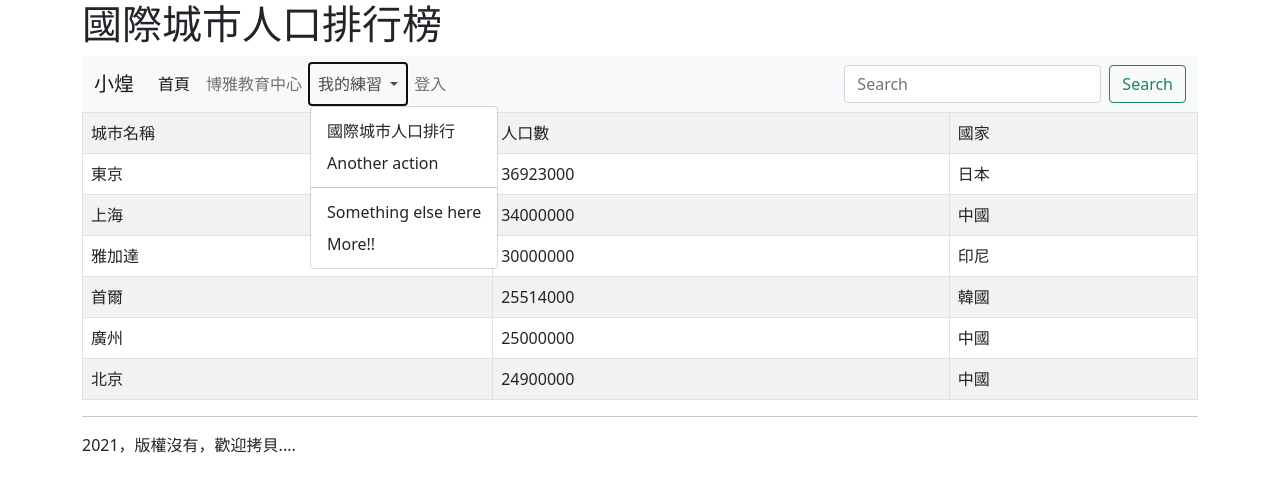
After one commit to skynettw/python-datacenter-for-heroku, a Django app: page /rank/ in a window 1280 px wide, after a click on "我的練習". The commit adds this page. Shown: the top 492 px of the page. Run offline with Django 3.2, Linux system fonts and the light colour scheme; data comes from the database, SQL or seed files in the repository; both versions use the stored data as it was after the commit.

Commit message:
0608 update

```diff
--- a/datacenter/urls.py
+++ b/datacenter/urls.py
@@ -15,10 +15,12 @@ Including another URLconf
 """
 from django.contrib import admin
 from django.urls import path
-from mysite.views import index, show
+from mysite.views import index, show, logout, rank
 
 urlpatterns = [
 	path('show/<int:id>/', show),
     path('admin/', admin.site.urls),
+    path('rank/', rank),
+    path('logout/', logout),
     path('', index),
 ]
--- a/mysite/models.py
+++ b/mysite/models.py
@@ -10,3 +10,15 @@ class Post(models.Model):
 
     def __str__(self):
         return self.title
+
+class Country(models.Model):
+    name = models.CharField(max_length=10)
+    def __str__(self):
+        return self.name
+
+class City(models.Model):
+    name = models.CharField(max_length=10)
+    population = models.PositiveIntegerField(default=0)
+    country = models.ForeignKey(Country, on_delete=models.CASCADE)
+    def __str__(self):
+        return self.name
--- a/mysite/views.py
+++ b/mysite/views.py
@@ -1,8 +1,9 @@
 from django.shortcuts import redirect
 from django.shortcuts import render
 from django.http import HttpResponse
+from django.contrib import auth
 import random
-from mysite.models import Post
+from mysite.models import Post, Country, City
 
 def index(request):
 	posts = Post.objects.all()
@@ -19,3 +20,11 @@ def show(request, id):
 	except:
 		return redirect("/")
 	return render(request, "showpost.html", locals())
+
+def logout(request):
+	auth.logout(request)
+	return redirect("/")
+
+def rank(request):
+	cities = City.objects.all()
+	return render(request, "rank.html", locals())
--- a/templates/header.html
+++ b/templates/header.html
@@ -17,16 +17,25 @@
             我的練習
           </a>
           <ul class="dropdown-menu" aria-labelledby="navbarDropdown">
-            <li><a class="dropdown-item" href="#">Action</a></li>
+            <li><a class="dropdown-item" href="/rank/">國際城市人口排行</a></li>
             <li><a class="dropdown-item" href="#">Another action</a></li>
             <li><hr class="dropdown-divider"></li>
             <li><a class="dropdown-item" href="#">Something else here</a></li>
             <li><a class="dropdown-item" href="#">More!!</a></li>
           </ul>
         </li>
+        {% if request.user.is_authenticated %}
         <li class="nav-item">
           <a class="nav-link" href="/admin/" tabindex="-1">管理後台</a>
         </li>
+        <li class="nav-item">
+          <a class="nav-link" href="/logout/" tabindex="-1">登出</a>
+        </li>
+        {% else %}
+        <li class="nav-item">
+          <a class="nav-link" href="/admin/" tabindex="-1">登入</a>
+        </li>
+        {% endif %}
       </ul>
       <form class="d-flex">
         <input class="form-control me-2" type="search" placeholder="Search" aria-label="Search">
--- a/templates/index.html
+++ b/templates/index.html
@@ -2,6 +2,7 @@
 {% block title %}首頁{% endblock %}
 {% block headmessage %} <h1>歡迎光臨{{ myname }}的網站</h1> {% endblock %}
 {% block content %}
+{% if request.user.is_authenticated %}
 <h3>以下是本網站預測的下期大樂透號碼</h3>
 <table class='table table-striped table-bordered'>
   <tr><td>特別號：{{ special_number }}</td><td colspan=5>超神準預測，總有一天會中</td></tr>
@@ -14,6 +15,7 @@
   </tr>
 </table>
 <br>
+{% endif %}
 <table class='table table-striped table-bordered'>
   <tr><td>編號</td><td>標題</td><td>張貼日期</td></tr>
 {% for post in posts %}
--- /dev/null
+++ b/templates/rank.html
@@ -0,0 +1,16 @@
+{% extends "base.html" %}
+{% block title %}國際城市人口排行{% endblock %}
+{% block headmessage %} <h1>國際城市人口排行榜</h1> {% endblock %}
+{% block content %}
+
+<table class='table table-striped table-bordered'>
+	<tr><td>城市名稱</td><td>人口數</td><td>國家</td></tr>
+{% for city in cities %}
+	<tr>
+		<td>{{ city.name }}</td>
+		<td>{{ city.population }}</td>
+		<td>{{ city.country }}</td>
+	</tr>
+{% endfor %}
+</table>
+{% endblock %}
```
Also changed, not shown: mysite/admin.py (+7 -1 lines), db.sqlite3, mysite/migrations/0002_city_country.py (added).
